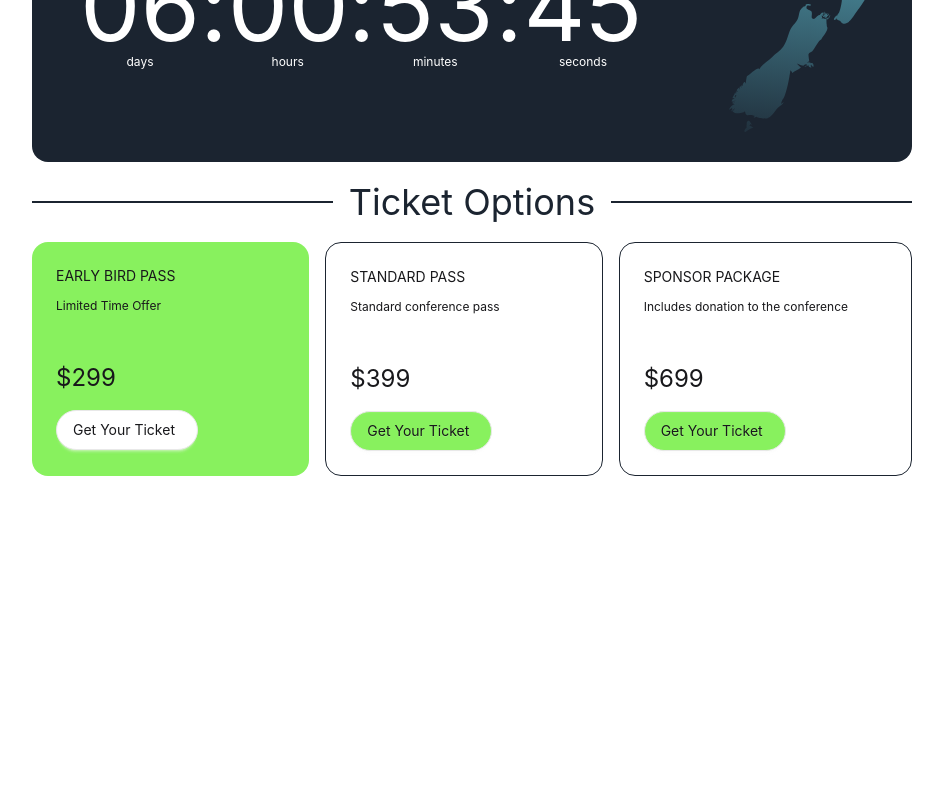
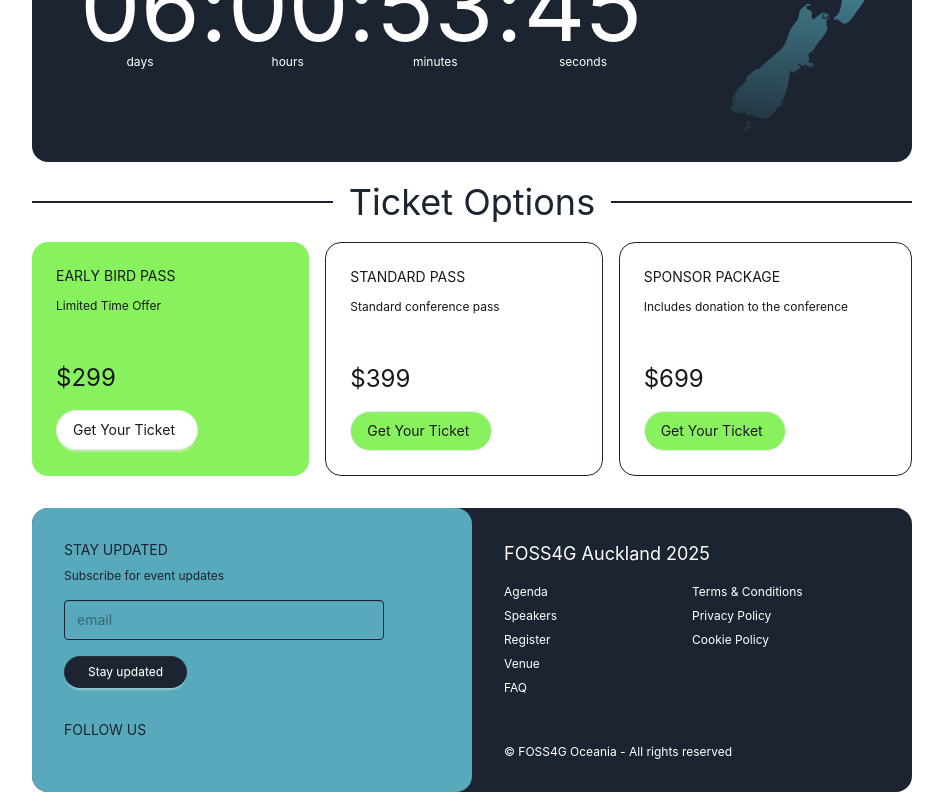
Before and after one commit to osgeo-oceania/foss4g-2025, a SvelteKit app: page / in a window 1280 px wide. Shown: the part 3040-3840 px from the top of the page, without its empty margins (168-1111 px from the left). Before the commit the page ends 3516 px from the top, so only its background shows below. Built offline with nearby package versions, Linux system fonts and the light colour scheme; what @iconify/tailwind4 would draw is missing.

Commit message:
add Footer

```diff
--- /dev/null
+++ b/src/components/Footer.svelte
@@ -0,0 +1,52 @@
+<script lang="ts">
+  import Link from '$components/Link.svelte';
+</script>
+
+<div class="px-2 pb-2">
+  <div class="bg-primary reverse-grid mt-8 grid rounded-2xl sm:grid-cols-2">
+    <div class="flex flex-col space-y-4 p-8 text-white">
+      <div class="text-lg">FOSS4G Auckland 2025</div>
+      <div class="grid grid-cols-2 text-xs">
+        <ul class="space-y-2">
+          <li><Link href="/agenda">Agenda</Link></li>
+          <li><Link href="/speakers">Speakers</Link></li>
+          <li><Link href="/register">Register</Link></li>
+          <li><Link href="/venue">Venue</Link></li>
+          <li><Link href="/faq">FAQ</Link></li>
+        </ul>
+        <ul class="space-y-2">
+          <li><Link href="/terms-and-conditions">Terms &amp; Conditions</Link></li>
+          <li><Link href="/privacy-policy">Privacy Policy</Link></li>
+          <li><Link href="/cookie-policy">Cookie Policy</Link></li>
+        </ul>
+      </div>
+      <div class="mt-8 text-xs">&copy; FOSS4G Oceania - All rights reserved</div>
+    </div>
+    <div class="bg-secondary text-primary space-y-4 rounded-2xl p-8">
+      <div class="mb-2 text-sm uppercase">Stay Updated</div>
+      <div class="text-xs">Subscribe for event updates</div>
+      <div class="">
+        <input type="text" placeholder="email" class="bg-secondary input input-primary" />
+      </div>
+      <button class="btn bg-primary btn-sm rounded-full border-0 px-6 font-normal text-white"
+        >Stay updated</button
+      >
+      <div class="pt-4 text-sm uppercase">Follow Us</div>
+      <div class=" text-2xl space-x-2 uppercase flex">
+        <Link href="https://facebook.com"><span class="block icon-[uil--facebook]"></span></Link>
+        <Link href="https://linkedin.com"><span class="block icon-[uil--linkedin]"></span></Link>
+        <Link href="https://instagram.com"><span class="block icon-[uil--instagram]"></span></Link>
+        <Link href="https://youtube.com"><span class="block icon-[uil--youtube]"></span></Link>
+      </div>
+    </div>
+  </div>
+</div>
+
+<style>
+  .reverse-grid {
+    direction: rtl;
+  }
+  .reverse-grid > * {
+    direction: ltr;
+  }
+</style>
--- a/src/routes/+layout.svelte
+++ b/src/routes/+layout.svelte
@@ -1,5 +1,6 @@
 <script lang="ts">
   import Header from '$components/Header.svelte';
+  import Footer from '$components/Footer.svelte';
   import '../app.css';
 
   let { children } = $props();
@@ -8,4 +9,5 @@
 <div class="mx-auto flex min-h-screen max-w-4xl flex-col">
   <Header />
   <div class="px-2 space-y-5">{@render children()}</div>
+  <Footer />
 </div>
```
